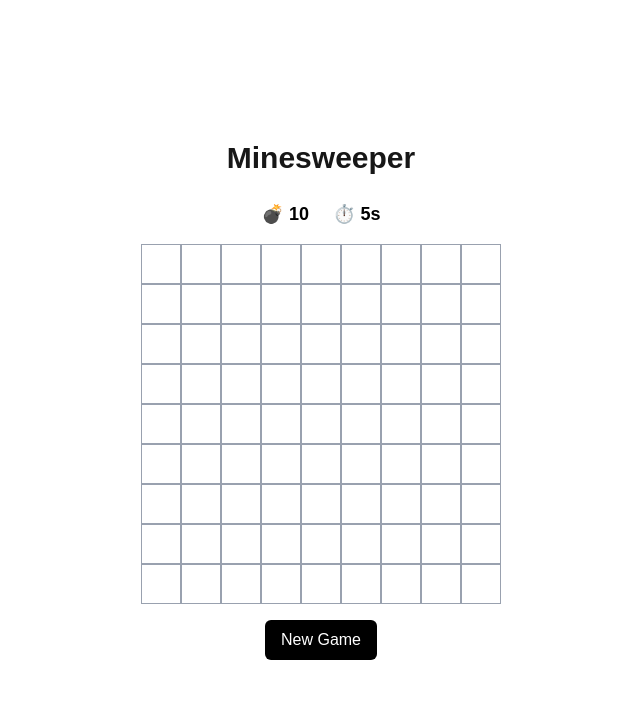
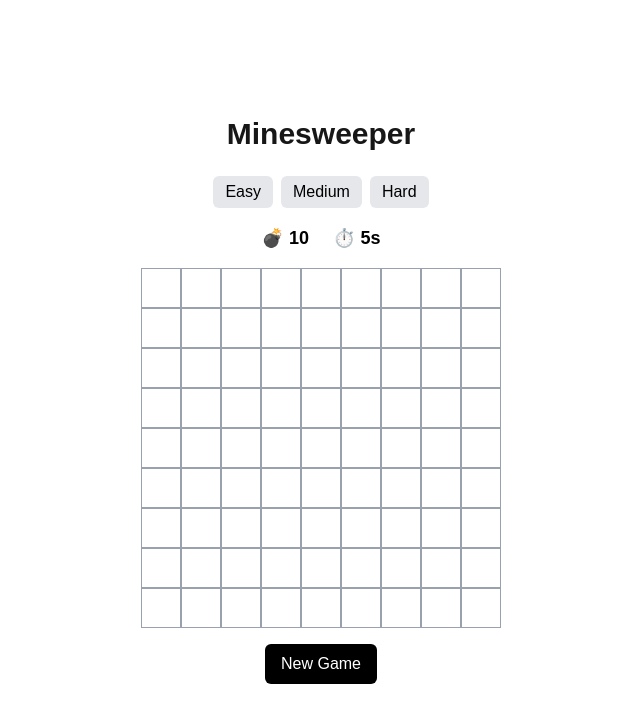
Before and after one commit to Vedang-M/Jev-Minesweeper, a Next.js app: page / in a window 1280 px wide. Shown: the top 722 px of the page, without its empty margins (319-959 px from the left). Built offline with nearby package versions, Linux system fonts and the light colour scheme.

Commit message:
Add difficulty levels: easy|medium|hard

```diff
--- a/src/components/Board.tsx
+++ b/src/components/Board.tsx
@@ -1,9 +1,12 @@
 "use client";
 
 import { useEffect, useState } from "react";
-import { createBoard } from "@/game/boards";
 import { Board as BoardType, GameStatus } from "@/types/games";
-import { mines } from "@/game/boards";
+import {
+    createBoard,
+    difficulties,
+    Difficulty,
+} from "@/game/boards";
 import Cell from "./Cell";
 
 type BoardProps = {
@@ -12,8 +15,21 @@ type BoardProps = {
 
 export default function Board({ board: initialBoard }: BoardProps) {
     const [board, setBoard] = useState(initialBoard);
-    const [gameStatus, setGameStatus] = useState<GameStatus>("playing");
+    const [gameStatus, setGameStatus] =
+        useState<GameStatus>("playing");
+
     const [time, setTime] = useState(0);
+
+    const [difficulty, setDifficulty] =
+        useState<Difficulty>("easy");
+
+    const currentMines = difficulties[difficulty].mines;
+
+    const flaggedCount = board.flat().filter(
+        (cell) => cell.isFlagged
+    ).length;
+
+    const remainingMines = currentMines - flaggedCount;
 
     useEffect(() => {
         if (gameStatus !== "playing") return;
@@ -24,12 +40,6 @@ export default function Board({ board: initialBoard }: BoardProps) {
 
         return () => clearInterval(timer);
     }, [gameStatus]);
-
-    const flaggedCount = board.flat().filter(
-        (cell) => cell.isFlagged
-    ).length;
-
-    const remainingMines = mines - flaggedCount;
 
     function revealEmptyCells(
         currentBoard: BoardType,
@@ -53,6 +63,7 @@ export default function Board({ board: initialBoard }: BoardProps) {
             const key = `${row}-${col}`;
 
             if (visited.has(key)) continue;
+
             visited.add(key);
 
             const cell = newBoard[row][col];
@@ -87,6 +98,7 @@ export default function Board({ board: initialBoard }: BoardProps) {
 
         return newBoard;
     }
+
     function checkWin(currentBoard: BoardType): boolean {
         for (const row of currentBoard) {
             for (const cell of row) {
@@ -99,8 +111,17 @@ export default function Board({ board: initialBoard }: BoardProps) {
         return true;
     }
 
+    function changeDifficulty(
+        newDifficulty: Difficulty
+    ) {
+        setDifficulty(newDifficulty);
+        setBoard(createBoard(newDifficulty));
+        setGameStatus("playing");
+        setTime(0);
+    }
+
     function resetGame() {
-        setBoard(createBoard());
+        setBoard(createBoard(difficulty));
         setGameStatus("playing");
         setTime(0);
     }
@@ -112,10 +133,14 @@ export default function Board({ board: initialBoard }: BoardProps) {
 
         if (cell.isRevealed) return;
 
-        if (!cell.isFlagged && flaggedCount >= mines) return;
+        if (!cell.isFlagged && flaggedCount >= currentMines) {
+            return;
+        }
 
         const newBoard = board.map((currentRow) =>
-            currentRow.map((currentCell) => ({ ...currentCell }))
+            currentRow.map((currentCell) => ({
+                ...currentCell,
+            }))
         );
 
         newBoard[row][col].isFlagged =
@@ -129,12 +154,15 @@ export default function Board({ board: initialBoard }: BoardProps) {
 
         const clickedCell = board[row][col];
 
-        if (clickedCell.isRevealed || clickedCell.isFlagged) return;
+        if (clickedCell.isRevealed || clickedCell.isFlagged) {
+            return;
+        }
 
-        // If the player clicks a mine
         if (clickedCell.isMine) {
             const newBoard = board.map((currentRow) =>
-                currentRow.map((cell) => ({ ...cell }))
+                currentRow.map((cell) => ({
+                    ...cell,
+                }))
             );
 
             newBoard[row][col].isRevealed = true;
@@ -147,13 +175,17 @@ export default function Board({ board: initialBoard }: BoardProps) {
 
         let newBoard: BoardType;
 
-        // If the player clicks an empty cell,
-        // reveal the connected empty area.
         if (clickedCell.adjacentMines === 0) {
-            newBoard = revealEmptyCells(board, row, col);
+            newBoard = revealEmptyCells(
+                board,
+                row,
+                col
+            );
         } else {
             newBoard = board.map((currentRow) =>
-                currentRow.map((cell) => ({ ...cell }))
+                currentRow.map((cell) => ({
+                    ...cell,
+                }))
             );
 
             newBoard[row][col].isRevealed = true;
@@ -166,29 +198,63 @@ export default function Board({ board: initialBoard }: BoardProps) {
         }
     }
 
-    <button
-        onClick={resetGame}
-        className="rounded-md bg-black px-4 py-2 text-white hover:bg-gray-800"
-    >
-        New Game
-    </button>
-
     return (
         <div className="flex flex-col items-center gap-4">
 
-            <div className="flex gap-6 text-lg font-bold text-black">
-                <span>💣 {remainingMines}</span>
-                <span>⏱️ {time}s</span>
+            <div className="flex gap-2">
+                <button
+                    onClick={() => changeDifficulty("easy")}
+                    className="rounded-md bg-gray-200 px-3 py-1 text-black hover:bg-gray-300"
+                >
+                    Easy
+                </button>
+
+                <button
+                    onClick={() => changeDifficulty("medium")}
+                    className="rounded-md bg-gray-200 px-3 py-1 text-black hover:bg-gray-300"
+                >
+                    Medium
+                </button>
+
+                <button
+                    onClick={() => changeDifficulty("hard")}
+                    className="rounded-md bg-gray-200 px-3 py-1 text-black hover:bg-gray-300"
+                >
+                    Hard
+                </button>
             </div>
 
-            <div className="inline-grid grid-cols-9">
+            <div className="flex gap-6 text-lg font-bold text-black">
+                <span>
+                    💣 {remainingMines}
+                </span>
+
+                <span>
+                    ⏱️ {time}s
+                </span>
+            </div>
+
+            <div
+                className="inline-grid"
+                style={{
+                    gridTemplateColumns: `repeat(${board[0].length}, 40px)`,
+                }}
+            >
                 {board.flat().map((cell) => (
                     <Cell
                         key={`${cell.row}-${cell.col}`}
                         cell={cell}
-                        onClick={() => revealCell(cell.row, cell.col)}
+                        onClick={() =>
+                            revealCell(
+                                cell.row,
+                                cell.col
+                            )
+                        }
                         onRightClick={() =>
-                            toggleFlag(cell.row, cell.col)
+                            toggleFlag(
+                                cell.row,
+                                cell.col
+                            )
                         }
                     />
                 ))}
--- a/src/game/boards.ts
+++ b/src/game/boards.ts
@@ -1,11 +1,30 @@
 import { Board, Cell } from "@/types/games";
 
-export const rows = 9;
-export const cols = 9;
-export const mines = 10;
+export type Difficulty = "easy" | "medium" | "hard";
+
+export const difficulties = {
+    easy: {
+        rows: 9,
+        cols: 9,
+        mines: 10,
+    },
+    medium: {
+        rows: 16,
+        cols: 16,
+        mines: 40,
+    },
+    hard: {
+        rows: 16,
+        cols: 30,
+        mines: 99,
+    },
+};
 
 
-export function createEmptyBoard(): Board {
+export function createEmptyBoard(
+    rows: number,
+    cols: number
+): Board {
     return Array.from({ length: rows }, (_, row) =>
         Array.from({ length: cols }, (_, col): Cell => ({
             row,
@@ -18,7 +37,12 @@ export function createEmptyBoard(): Board {
     );
 }
 
-export function placeMines(board: Board): Board {
+export function placeMines(
+    board: Board,
+    rows: number,
+    cols: number,
+    mines: number
+): Board {
     const positions = Array.from(
         { length: rows * cols },
         (_, index) => index
@@ -40,7 +64,12 @@ export function placeMines(board: Board): Board {
     return board;
 }
 
-function getNeighbors(row: number, col: number) {
+function getNeighbors(
+    row: number,
+    col: number,
+    rows: number,
+    cols: number
+) {
     const neighbors: { row: number; col: number }[] = [];
 
     for (let dr = -1; dr <= 1; dr++) {
@@ -67,12 +96,16 @@ function getNeighbors(row: number, col: number) {
     return neighbors;
 }
 
-export function calculateAdjacentMines(board: Board): Board {
+export function calculateAdjacentMines(
+    board: Board,
+    rows: number,
+    cols: number
+): Board {
     for (let row = 0; row < rows; row++) {
         for (let col = 0; col < cols; col++) {
             if (board[row][col].isMine) continue;
 
-            const neighbors = getNeighbors(row, col);
+            const neighbors = getNeighbors(row, col, rows, cols);
 
             board[row][col].adjacentMines = neighbors.filter(
                 ({ row: neighborRow, col: neighborCol }) =>
@@ -84,11 +117,15 @@ export function calculateAdjacentMines(board: Board): Board {
     return board;
 }
 
-export function createBoard(): Board {
-    const board = createEmptyBoard();
+export function createBoard(
+    difficulty: Difficulty = "easy"
+): Board {
+    const { rows, cols, mines } = difficulties[difficulty];
 
-    placeMines(board);
-    calculateAdjacentMines(board);
+    const board = createEmptyBoard(rows, cols);
+
+    placeMines(board, rows, cols, mines);
+    calculateAdjacentMines(board, rows, cols);
 
     return board;
 }
```
